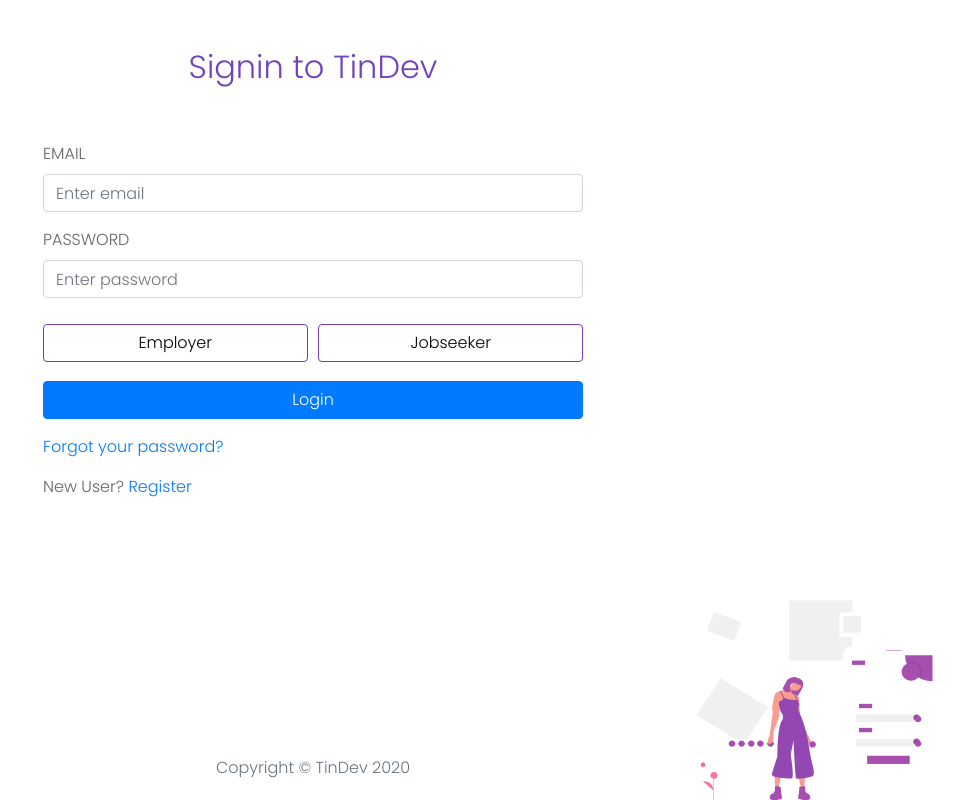
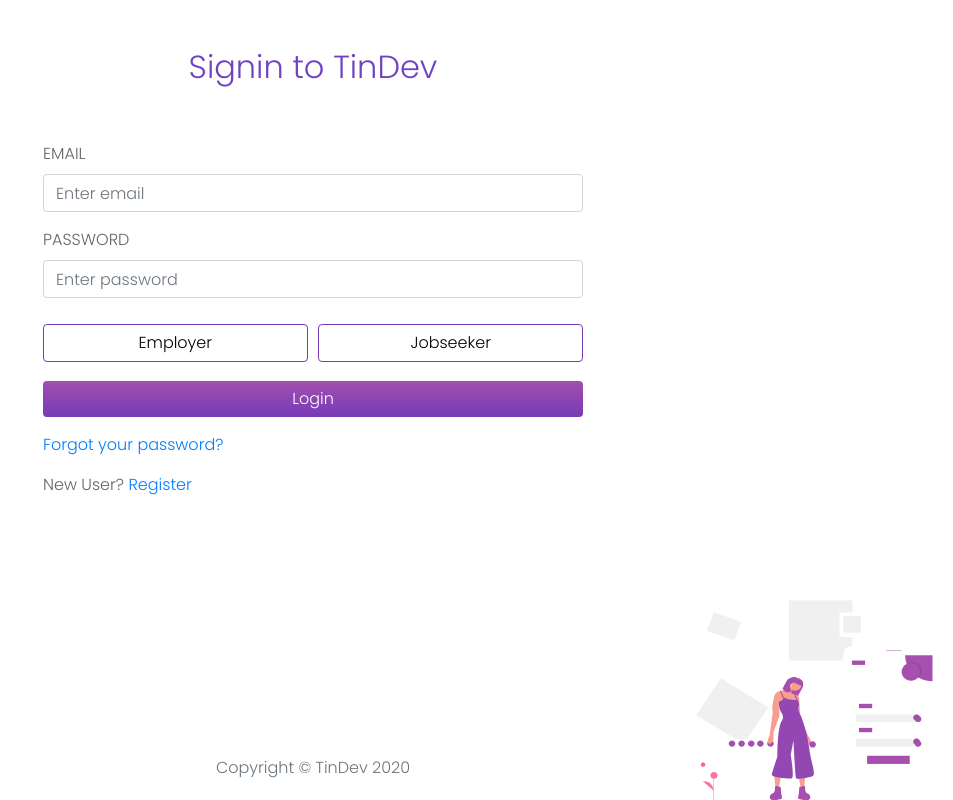
Before and after one commit to khumair/Tindev-Frontend, a React (Create React App) app: page /login in a window 1280 px wide. Shown: the whole page, without its empty margins (327-1280 px from the left). Built offline with nearby package versions, Linux system fonts and the light colour scheme.

Commit message:
Purple buttons

```diff
--- a/src/components/CompanyProfileForm/index.tsx
+++ b/src/components/CompanyProfileForm/index.tsx
@@ -120,7 +120,7 @@ const CompanyProfileForm = () => {
               </Col>
             </Form.Group>
           </Form>
-          <Button className="btn-form" size="lg">
+          <Button className="btn-form profile-button" size="lg">
             {' '}
             Save
           </Button>
--- a/src/components/JobseekerProfileForm/index.tsx
+++ b/src/components/JobseekerProfileForm/index.tsx
@@ -186,7 +186,7 @@ const JobseekerProfileForm = () => {
           </Col>
         </Form.Row>
         <br />
-        <CustomButton text="Update" className="my-3 py-2" />
+        <CustomButton text="Save" className="my-3 py-2 profile-button" />
       </Form>
     </div>
   )
--- a/src/pages/Login/index.tsx
+++ b/src/pages/Login/index.tsx
@@ -55,6 +55,7 @@ const Login = () => {
     }
   }
 
+  //TODO: Fix redirect
   const submitHandler = (e: React.FormEvent) => {
     e.preventDefault()
     if (role === employer) {
@@ -67,7 +68,7 @@ const Login = () => {
       dispatch(loginJobseekerRequest(email, password))
       if (token) {
         setLoggedIn(true)
-        history.push('/jobseeker/match')
+        history.push('/jobseeker/profile')
       }
     } else {
       setLoggedIn(false)
--- a/src/scss/styles.scss
+++ b/src/scss/styles.scss
@@ -1,5 +1,7 @@
 @import '~bootstrap/scss/bootstrap';
 @import '_mobile';
+
+$purple-color: linear-gradient(#a24fae, #773bb7);
 
 body {
   padding: 0px;
@@ -90,12 +92,15 @@ a:hover {
   padding-bottom: 1.5em;
 }
 
-.login-button {
+.login-button,
+.register-button,
+.profile-button {
+  background: $purple-color;
+  border: none;
   min-width: 100%;
   margin-top: 0.6rem;
 }
 
-/** register page */
 .alert {
   margin-left: 1rem;
   margin-right: 1rem;
```
